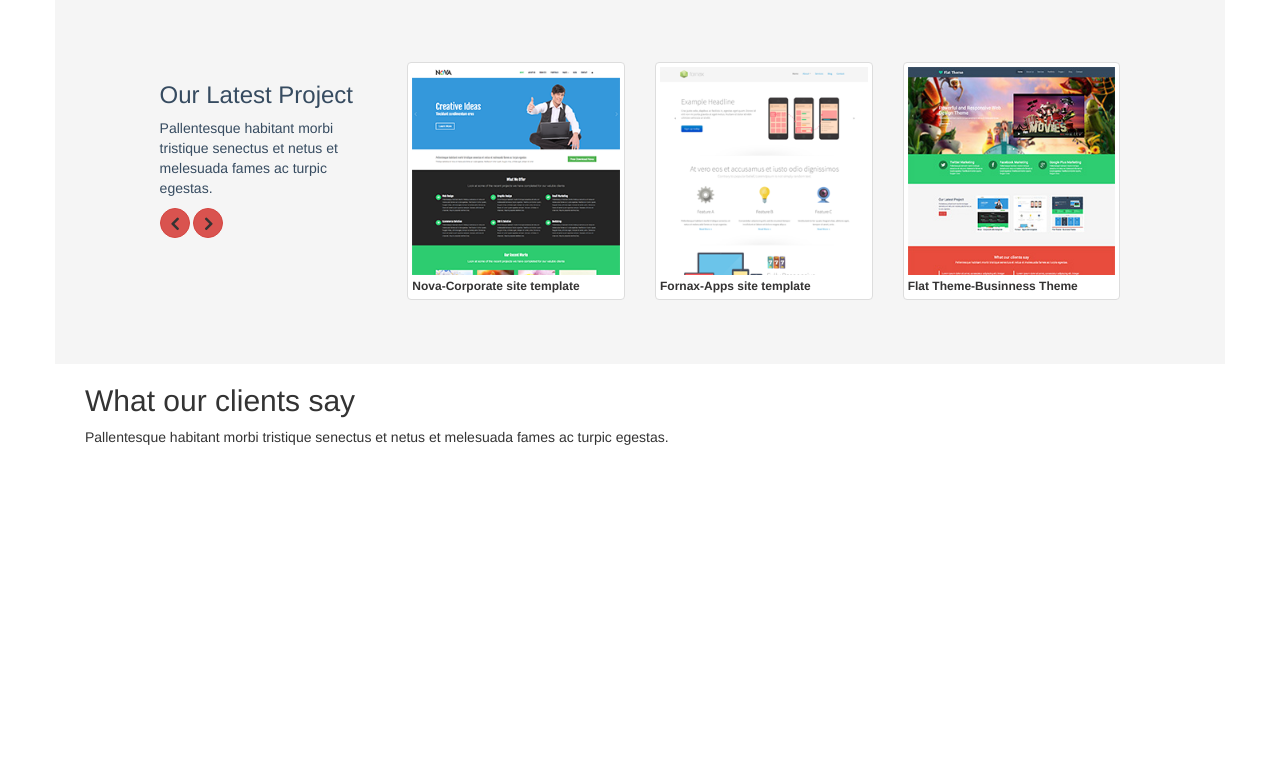
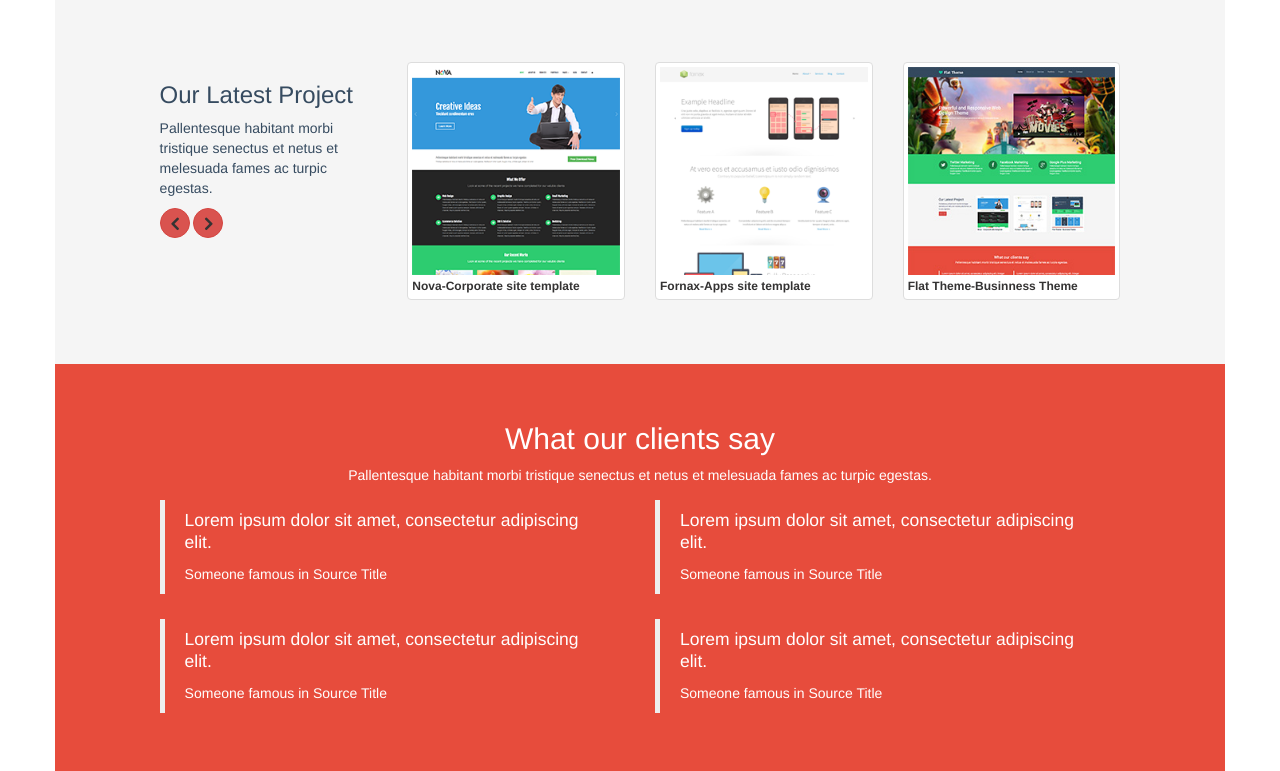
Before and after one commit to MilaCam87/Flat-themes, a plain HTML site: page index.html in a window 1280 px wide. Shown: the part 748-1519 px from the top of the page. Before the commit the page ends 1207 px from the top, so only its background shows below. Drawn offline with Linux system fonts and the light colour scheme.

Commit message:
finalizado estilos de home

```diff
--- a/css/main.css
+++ b/css/main.css
@@ -93,3 +93,12 @@
 	font-weight: bold;
 	color: #343333;
 }
+/*estilos de clients*/
+.clients{
+	background-color: #E74C3C;
+	padding: 3% 7%;
+	color: #FFFFFF;
+}
+.encabezado{
+	text-align: center;
+}
--- a/index.html
+++ b/index.html
@@ -134,19 +134,19 @@
                     </span>
                 </a>
                 </div>
-                <div class="col-xs-12 col-sm-12 col-md-3">
+                <div class="col-xs-4 col-sm-4 col-md-3">
                     <div class="recent thumbnail">
                         <img src="images/portfolio/recent/item1.png" alt="">
                         <a href="#">Nova-Corporate site template</a>
                     </div>
                 </div>
-                <div class="col-xs-12 col-sm-12 col-md-3">
+                <div class="col-xs-4 col-sm-4 col-md-3">
                     <div class="recent thumbnail">
                         <img src="images/portfolio/recent/item3.png" alt="">
                         <a href="#">Fornax-Apps site template</a>
                     </div>
                 </div>
-                <div class="col-xs-12 col-sm-12 col-md-3">
+                <div class="col-xs-4 col-sm-4 col-md-3">
                     <div class="recent thumbnail">
                         <img src="images/portfolio/recent/item2.png" alt="">
                         <a href="#">Flat Theme-Businness Theme</a>
@@ -159,20 +159,44 @@
         <div class="container">
             <div class="row">
                 <div class="col-xs-12 col-sm-12 col-md-12">
-                    <h2>What our clients say</h2>
-                    <p>Pallentesque habitant morbi tristique senectus et netus et melesuada fames ac turpic egestas.</p>
+                    <h2 class="encabezado">What our clients say</h2>
+                    <p class="encabezado">Pallentesque habitant morbi tristique senectus et netus et melesuada fames ac turpic egestas.</p>
                 </div>
             </div>
             <div class="row">
                 <div class="col-xs-12 col-sm-12 col-md-6">
+                    <blockquote class="blockquote mt-3">
+                        <p class="m-b-0">Lorem ipsum dolor sit amet, consectetur adipiscing elit.</p>
+                        <footer class="blockquote-footer">Someone famous in
+                             <cite title="Source Title">Source Title</cite>
+                        </footer>
+                    </blockquote>
                 </div>
                 <div class="col-xs-12 col-sm-12 col-md-6">
+                    <blockquote class="blockquote mt-3">
+                        <p class="m-b-0">Lorem ipsum dolor sit amet, consectetur adipiscing elit.</p>
+                        <footer class="blockquote-footer">Someone famous in
+                             <cite title="Source Title">Source Title</cite>
+                        </footer>
+                    </blockquote>
                 </div>
             </div>
              <div class="row">
                 <div class="col-xs-12 col-sm-12 col-md-6">
+                    <blockquote class="blockquote mt-3">
+                        <p class="m-b-0">Lorem ipsum dolor sit amet, consectetur adipiscing elit.</p>
+                        <footer class="blockquote-footer autor">Someone famous in
+                             <cite title="Source Title" class="cita">Source Title</cite>
+                        </footer>
+                    </blockquote>
                 </div>
                 <div class="col-xs-12 col-sm-12 col-md-6">
+                    <blockquote class="blockquote mt-3">
+                        <p class="m-b-0">Lorem ipsum dolor sit amet, consectetur adipiscing elit.</p>
+                        <footer class="blockquote-footer">Someone famous in
+                             <cite title="Source Title">Source Title</cite>
+                        </footer>
+                    </blockquote>
                 </div>
             </div>
         </div>
```
